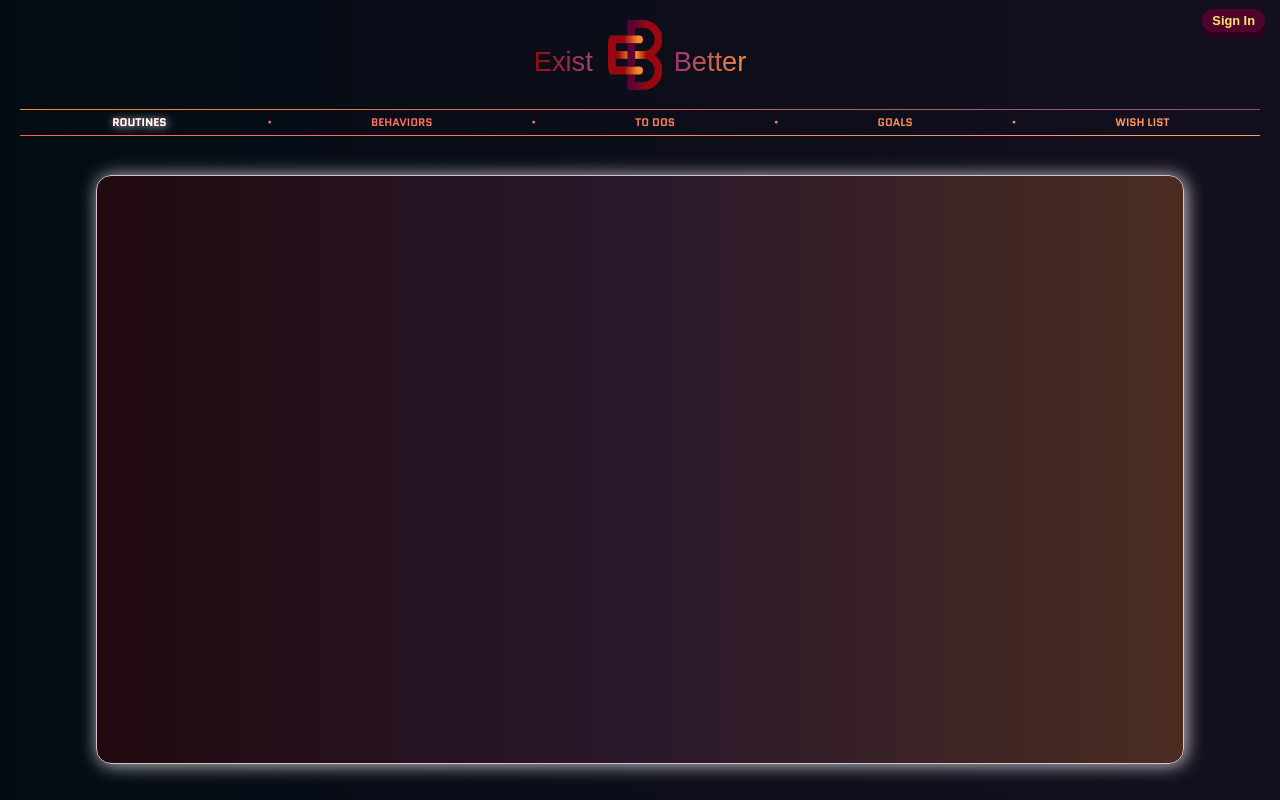
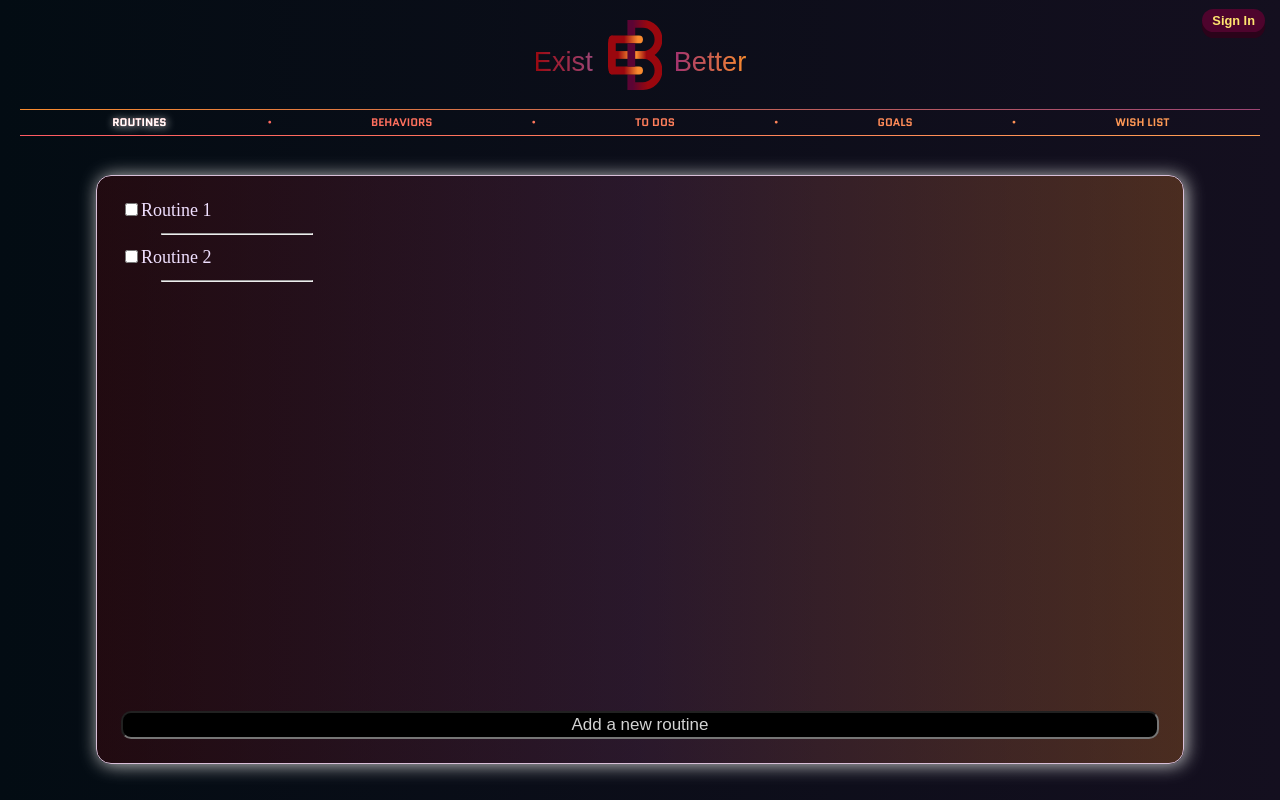
Before and after one commit to Axist8/existbetter, a React (Create React App) app: page / in a window 1280 px wide. Built offline with nearby package versions, Linux system fonts and the light colour scheme; a web font is replaced by a local one.

Commit message:
routine base functionality

```diff
--- a/src/Components/ActionPlate/Nav/Nav.js
+++ b/src/Components/ActionPlate/Nav/Nav.js
@@ -2,7 +2,6 @@ import React from 'react';
 import './nav.css'
 
 function Nav(props) {
-    const highlight = ''
 
     return (
         <nav>
--- a/src/Components/ActionPlate/Routines/AddRoutine/AddRoutine.js
+++ b/src/Components/ActionPlate/Routines/AddRoutine/AddRoutine.js
@@ -3,9 +3,9 @@ import './addRoutine.css'
 
 function AddRoutine() {
     return (
-        <>
-
-        </>
+        <div>
+            <input type='text' placeholder='Add a new routine' name='addRoutine' id='addRoutine' />
+        </div>
     )
 }
 
--- a/src/Components/ActionPlate/Routines/AddRoutine/addRoutine.css
+++ b/src/Components/ActionPlate/Routines/AddRoutine/addRoutine.css
@@ -0,0 +1,14 @@
+#addRoutine {
+    width: 100%;
+    font-size: 17px;
+    background-color: black;
+    border-radius: 10px;
+    padding: 2px 10px;
+    color: white;
+    text-align: center;
+    box-sizing: border-box;
+}
+
+::placeholder {
+    color: rgb(211, 211, 211);
+}
--- a/src/Components/ActionPlate/Routines/RoutineItem/RoutineItem.js
+++ b/src/Components/ActionPlate/Routines/RoutineItem/RoutineItem.js
@@ -1,11 +1,19 @@
 import React from 'react'
 import './routineItem.css'
 
-function RoutineItem() {
+function RoutineItem(props) {
     return (
-        <>
-
-        </>
+        <div>
+            <input
+                id={props.item.id}
+                name={props.item.id}
+                type='checkbox'
+                checked={props.item.completed}
+                onChange={() => props.handleChange(props.item.id)}
+            />
+            <label htmlFor={props.item.id}>{props.item.userInput}</label>
+            <hr />
+        </div>
     )
 }
 
--- a/src/Components/ActionPlate/Routines/Routines.js
+++ b/src/Components/ActionPlate/Routines/Routines.js
@@ -15,7 +15,18 @@ class Routines extends React.Component {
 
     handleChange(id) {
         this.setState(prev => {
-
+            const updatedRoutines = prev.routines.map(routine => {
+                if (routine.id === id) {
+                    return {
+                        ...routine,
+                        completed: !routine.completed
+                    }
+                }
+                return routine
+            })
+            return {
+                routines: updatedRoutines
+            }
         })
     }
 
--- a/src/Components/ActionPlate/Routines/routineData.js
+++ b/src/Components/ActionPlate/Routines/routineData.js
@@ -1,3 +1,3 @@
-const routineData = ['thing']
+const routineData = [{id: 1, userInput: 'Routine 1', completed: false}, {id: 2, userInput: 'Routine 2', completed: false}]
 
 export default routineData
--- a/src/Components/ActionPlate/Todo/Todo.js
+++ b/src/Components/ActionPlate/Todo/Todo.js
@@ -24,7 +24,6 @@ class Todo extends React.Component {
                 }
                 return todo
             })
-            console.log(updatedTodos)
             return {
                 todos: updatedTodos
             }
--- a/src/index.css
+++ b/src/index.css
@@ -16,6 +16,12 @@ body {
   -ms-user-select: none;
   user-select: none;
   -webkit-tap-highlight-color: transparent;
+}
+
+:focus {
+  outline: none !important;
+  border: 1px solid #f98b2f;
+  box-shadow: 0 0 8px white;
 }
 
 
@@ -72,10 +78,6 @@ body {
   transition: all .4s ease-in-out;
 }
 
-.btn:focus {
-  outline: none;
-}
-
 .confirm-btn {
   background-image: linear-gradient(
       to right,
```
